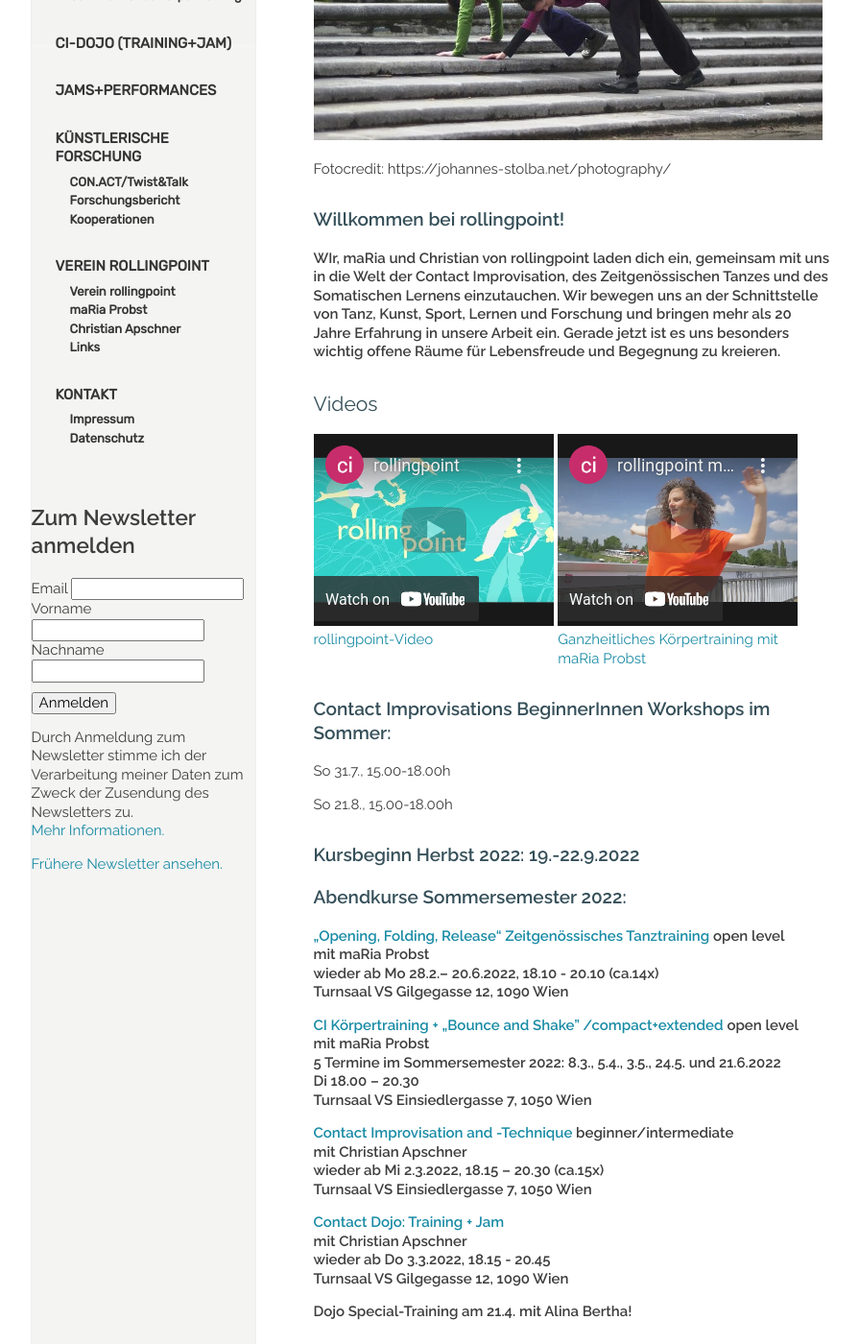
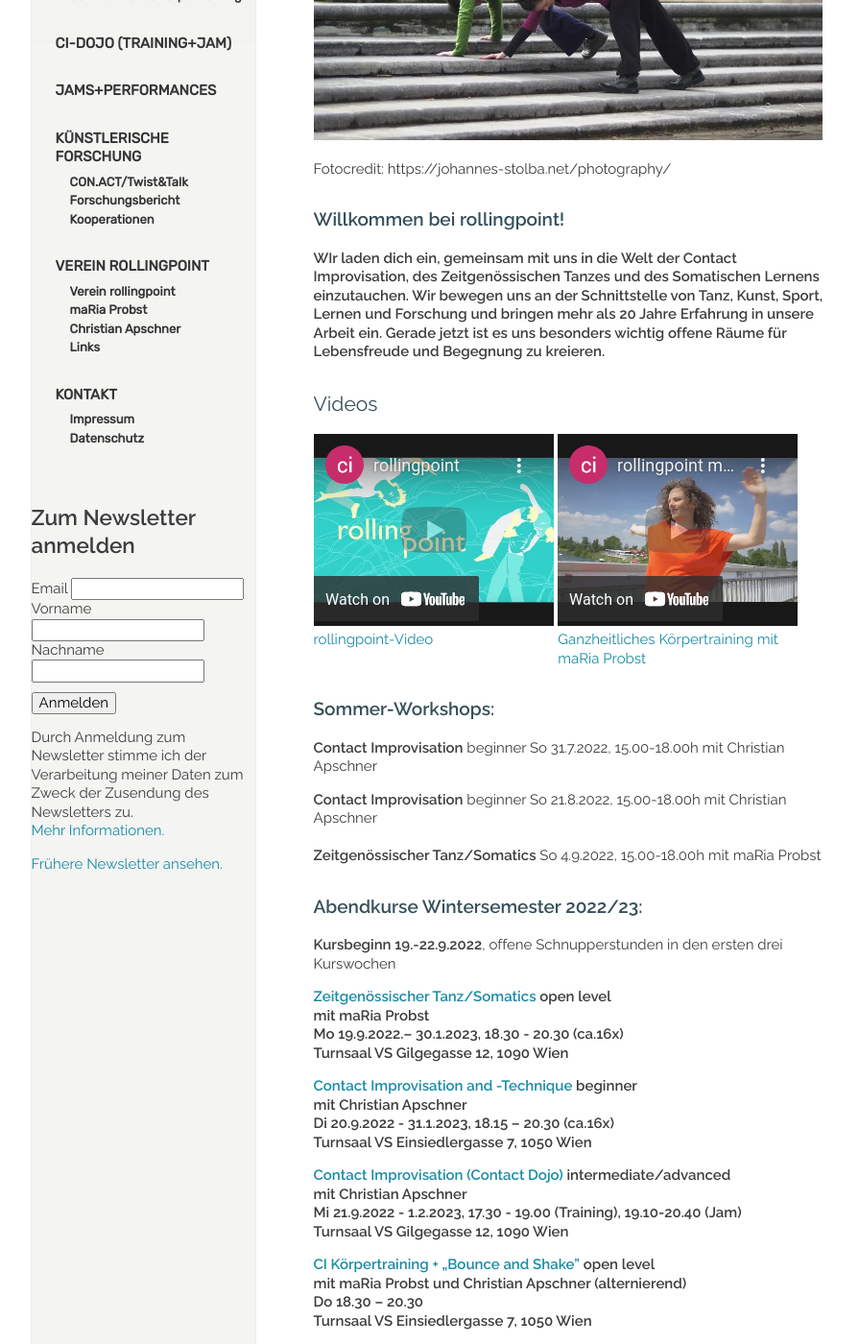
Before and after one commit to manulari/rollingpointat, a Jekyll site: the page built from _pages_de/index.md, in a window 1280 px wide and 1400 px high, scrolled down 416 px. Shown: the whole window at 96% size, without its empty margins (152-1047 px from the left). Built offline with Jekyll 4.4.1, drawn with Linux system fonts in a browser that asks for light colours; comment, search, counter and statistics services are not loaded; some of the changed text lies outside the part shown.

Commit message:
Update page (de) “index”

```diff
--- a/_pages_de/index.md
+++ b/_pages_de/index.md
@@ -11,7 +11,7 @@ Fotocredit: https://johannes-stolba.net/photography/
 
 ### Willkommen bei rollingpoint!
 
-**WIr, maRia und Christian von rollingpoint laden dich ein, gemeinsam mit uns in die Welt der Contact Improvisation, des Zeitgenössischen Tanzes und des Somatischen Lernens einzutauchen. Wir bewegen uns an der Schnittstelle von Tanz, Kunst, Sport, Lernen und Forschung und bringen mehr als 20 Jahre Erfahrung in unsere Arbeit ein. Gerade jetzt ist es uns besonders wichtig offene Räume für Lebensfreude und Begegnung zu kreieren.**
+**WIr laden dich ein, gemeinsam mit uns in die Welt der Contact Improvisation, des Zeitgenössischen Tanzes und des Somatischen Lernens einzutauchen. Wir bewegen uns an der Schnittstelle von Tanz, Kunst, Sport, Lernen und Forschung und bringen mehr als 20 Jahre Erfahrung in unsere Arbeit ein. Gerade jetzt ist es uns besonders wichtig offene Räume für Lebensfreude und Begegnung zu kreieren.**
 
 ## Videos
 
@@ -19,46 +19,51 @@ Fotocredit: https://johannes-stolba.net/photography/
 
 <div class="imglink"><a target="_blank" href="https://www.youtube.com/embed/6A5otnVZAg4"><img src="/assets/uploads/video_vorschau_maria.png" alt="" /><div>Ganzheitliches Körpertraining mit maRia Probst</div></a></div>
 
-### Contact Improvisations BeginnerInnen Workshops im Sommer:
+### Sommer-Workshops:
 
-So 31.7., 15.00-18.00h
+**Contact Improvisation** beginner So 31.7.2022, 15.00-18.00h mit Christian Apschner
 
-So 21.8., 15.00-18.00h
+**Contact Improvisation** beginner So 21.8.2022, 15.00-18.00h mit Christian Apschner\
+\
+**Zeitgenössischer Tanz/Somatics** So 4.9.2022, 15.00-18.00h mit maRia Probst
 
-### Kursbeginn Herbst 2022: 19.-22.9.2022
+### Abendkurse Wintersemester 2022/23:
 
-### Abendkurse Sommersemester 2022:
+**Kursbeginn 19.-22.9.2022**, offene Schnupperstunden in den ersten drei Kurswochen
 
-**[„Opening, Folding, Release“ Zeitgenössisches Tanztraining](/kurse#mo)** **open level**\
+**[Zeitgenössischer Tanz/Somatics ](/kurse#mo)open level**\
 **mit maRia Probst**  \
-**wieder ab Mo 28.2.– 20.6.2022, 18.10 - 20.10 (ca.14x)**\
+**Mo 19.9.2022.– 30.1.2023, 18.30 - 20.30 (ca.16x)**\
 **Turnsaal VS Gilgegasse 12, 1090 Wien**
 
-**[CI Körpertraining + „Bounce and Shake" /compact+extended](/kurse#di)**  **open level**\
-**mit maRia Probst**\
-**5 Termine im Sommersemester 2022: 8.3., 5.4., 3.5., 24.5. und 21.6.2022**\
-**Di 18.00 – 20.30**\
-**Turnsaal VS Einsiedlergasse 7, 1050 Wien**
-
-**[Contact Improvisation and -Technique](/kurse#mi) beginner/intermediate\
+**[Contact Improvisation and -Technique](/kurse#di) beginner\
 mit Christian Apschner\
-wieder ab Mi 2.3.2022, 18.15 – 20.30 (ca.15x)\
+Di 20.9.2022 - 31.1.2023, 18.15 – 20.30 (ca.16x)\
 Turnsaal VS Einsiedlergasse 7, 1050 Wien**
 
-**[Contact Dojo: Training + Jam](/dojo)**\
+**[Contact Improvisation (Contact Dojo)](/kurs#mi) intermediate/advanced**\
 **mit Christian Apschner**\
-**wieder ab Do 3.3.2022, 18.15 - 20.45**\
+**Mi 21.9.2022 - 1.2.2023, 17.30 - 19.00 (Training), 19.10-20.40 (Jam)**\
 **Turnsaal VS Gilgegasse 12, 1090 Wien**
 
-**Dojo Special-Training am 21.4. mit Alina Bertha!**
+**[CI Körpertraining + „Bounce and Shake"](/kurse#di)**  **open level**\
+**mit maRia Probst und Christian Apschner (alternierend)**\
+**Do 18.30 – 20.30**\
+**Turnsaal VS Einsiedlergasse 7, 1050 Wien**
 
 ### Wochenend-Workshops:
 
-**[19./20.3.2022 "Deep Listening"](/workshops#deeplistening) mit Christian Apschner und Karola Reifetshamer**
+**Neue Termine (Details folgen):**
 
-**[21./22.5.2022: "Contact Flying Skills"](/workshops#flying)** **mit Christian Apschner und Lui Springer (support)**
+**15./16.10.2022**
 
-### **rollingpoint-Jam: jeden Sonntag 19.00-22.00**\
+**5./6.11.2022**
+
+**21./22.1.2023 Contact Flying Skills**
+
+
+
+### **rollingpoint-Jam: jeden Sonntag 19.00-22.00**
 
 \
 &nbsp;
```
